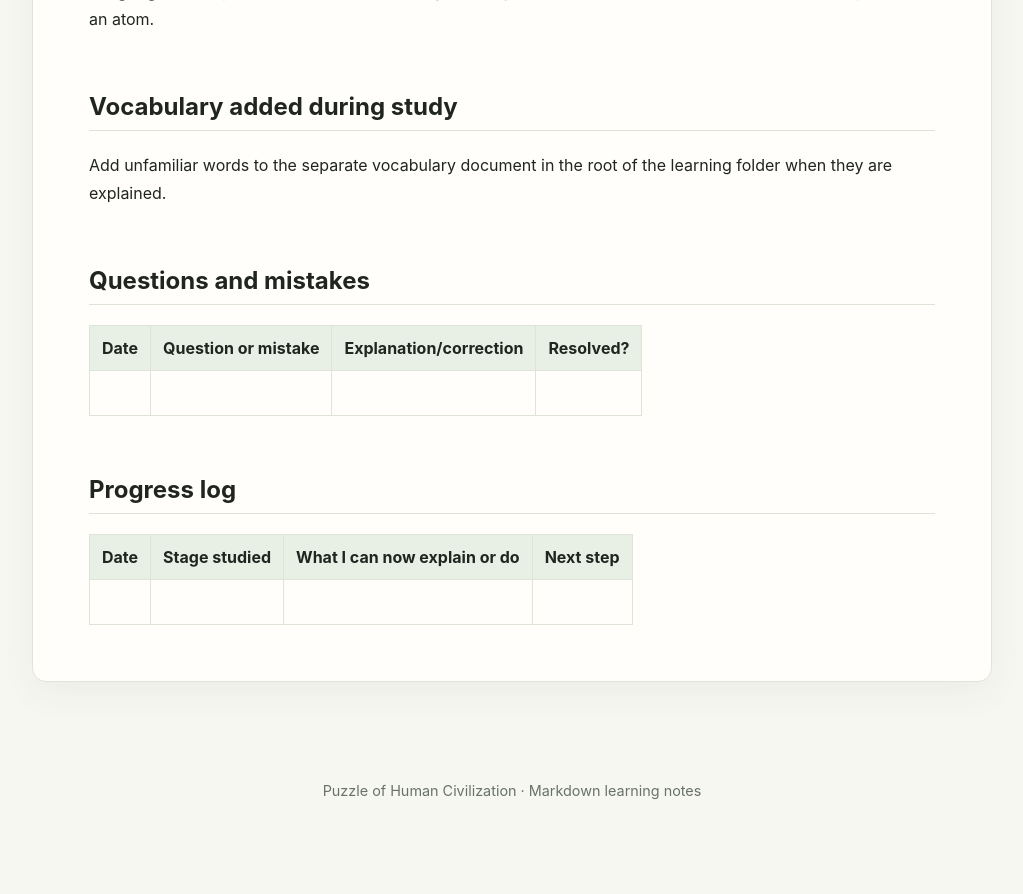
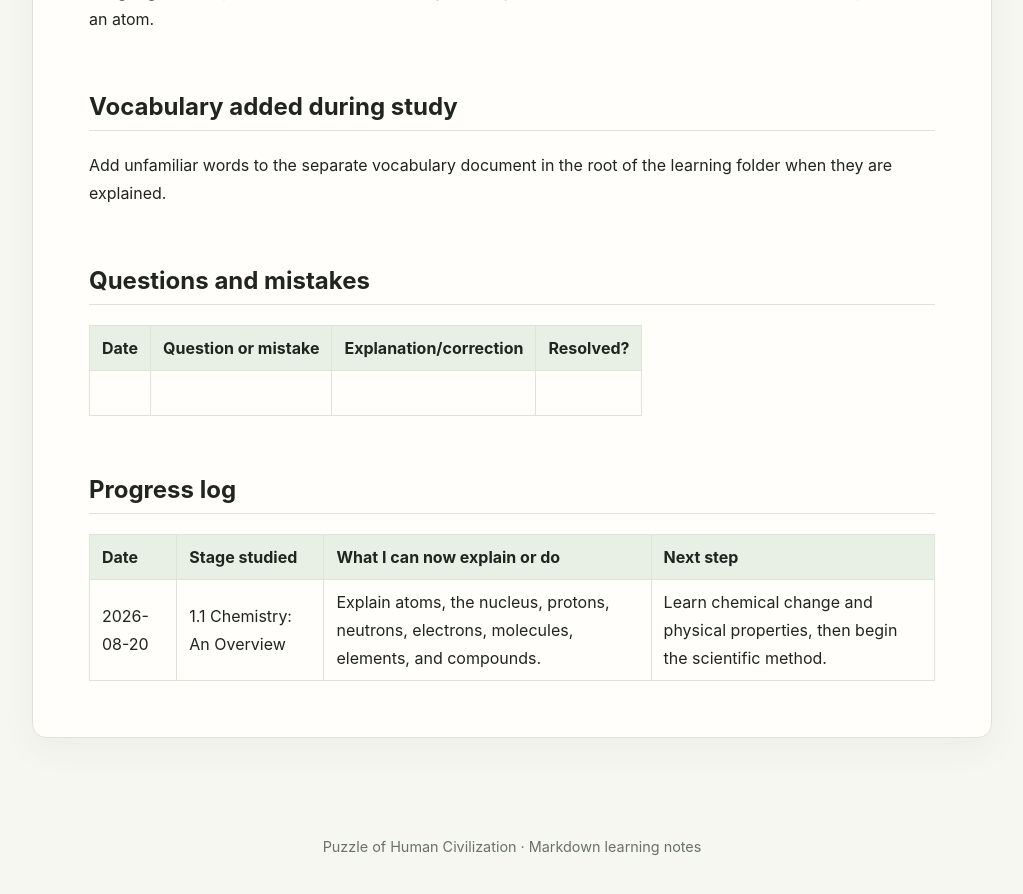
Before and after one commit to lloyd-c137/-Puzzle-of-Human-Civilization, a Jekyll site: the page built from Chem Journal/Chemical Foundations learning journey.md, in a window 1280 px wide and 900 px high, scrolled down 5863 px. Shown: the top 894 px of the window, without its empty margins (128-1151 px from the left). Built offline with Jekyll 4.4.1, drawn with Linux system fonts in a browser that asks for light colours; before the commit the page ends 6707 px from its top, so only the background shows below that.

Commit message:
Automatic sync: 2026-08-20 20:55:54

```diff
--- a/Chem Journal/Chemical Foundations learning journey.md
+++ b/Chem Journal/Chemical Foundations learning journey.md
@@ -222,4 +222,4 @@ Add unfamiliar words to the separate vocabulary document in the root of the lear
 
 | Date | Stage studied | What I can now explain or do | Next step |
 |---|---|---|---|
-|  |  |  |  |
+| 2026-08-20 | 1.1 Chemistry: An Overview | Explain atoms, the nucleus, protons, neutrons, electrons, molecules, elements, and compounds. | Learn chemical change and physical properties, then begin the scientific method. |
```
